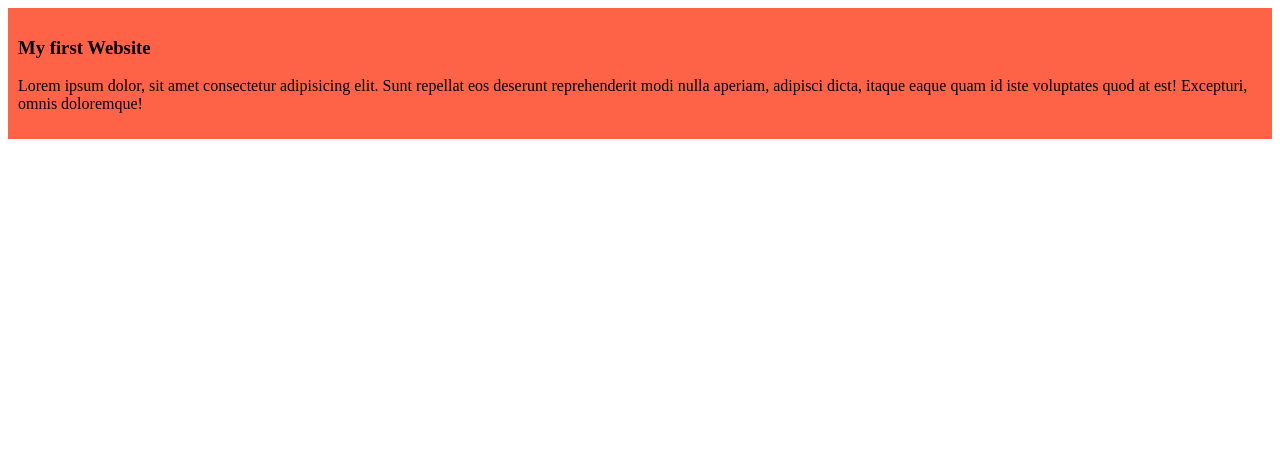
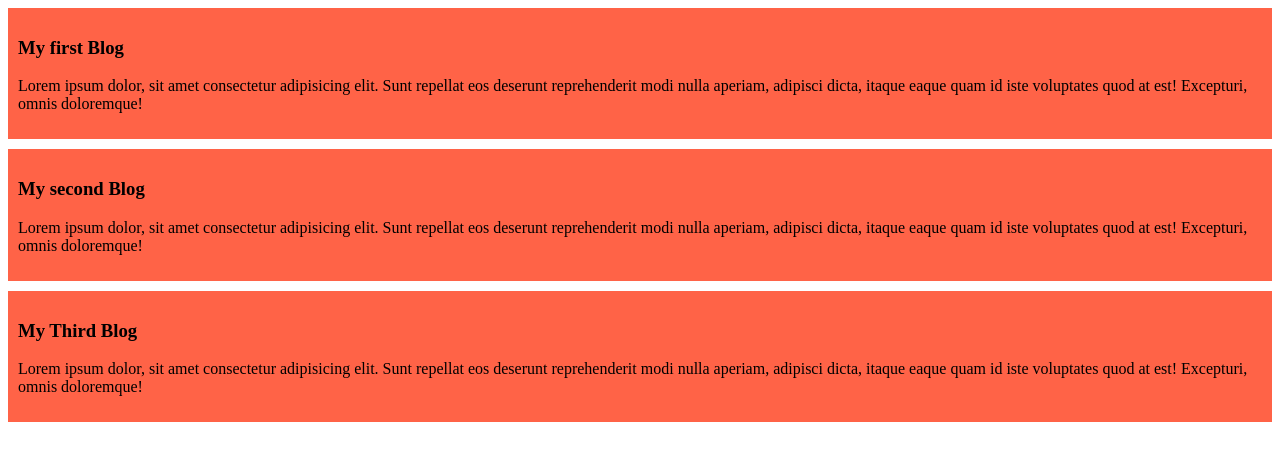
Before and after one commit to Badsha012/my-first-symple, a plain HTML site: page index.html in a window 1280 px wide. Drawn offline with Linux system fonts and the light colour scheme.

Commit message:
added the second and thrid blog

```diff
--- a/blog.css
+++ b/blog.css
@@ -1,4 +1,5 @@
 div{
     background-color: tomato;
     padding: 10px;
+    margin-bottom: 10px;
 }
--- a/index.html
+++ b/index.html
@@ -8,7 +8,17 @@
 </head>
 <body>
     <div>
-        <h3>My first Website</h3>
+        <h3>My first Blog</h3>
+        <p>Lorem ipsum dolor, sit amet consectetur adipisicing elit. Sunt repellat eos deserunt reprehenderit modi nulla aperiam, adipisci dicta, itaque eaque quam id iste voluptates quod at est! Excepturi, omnis doloremque!</p>
+
+    </div>
+     <div>
+        <h3>My second Blog</h3>
+        <p>Lorem ipsum dolor, sit amet consectetur adipisicing elit. Sunt repellat eos deserunt reprehenderit modi nulla aperiam, adipisci dicta, itaque eaque quam id iste voluptates quod at est! Excepturi, omnis doloremque!</p>
+
+    </div>
+     <div>
+        <h3>My Third Blog</h3>
         <p>Lorem ipsum dolor, sit amet consectetur adipisicing elit. Sunt repellat eos deserunt reprehenderit modi nulla aperiam, adipisci dicta, itaque eaque quam id iste voluptates quod at est! Excepturi, omnis doloremque!</p>
 
     </div>
```
